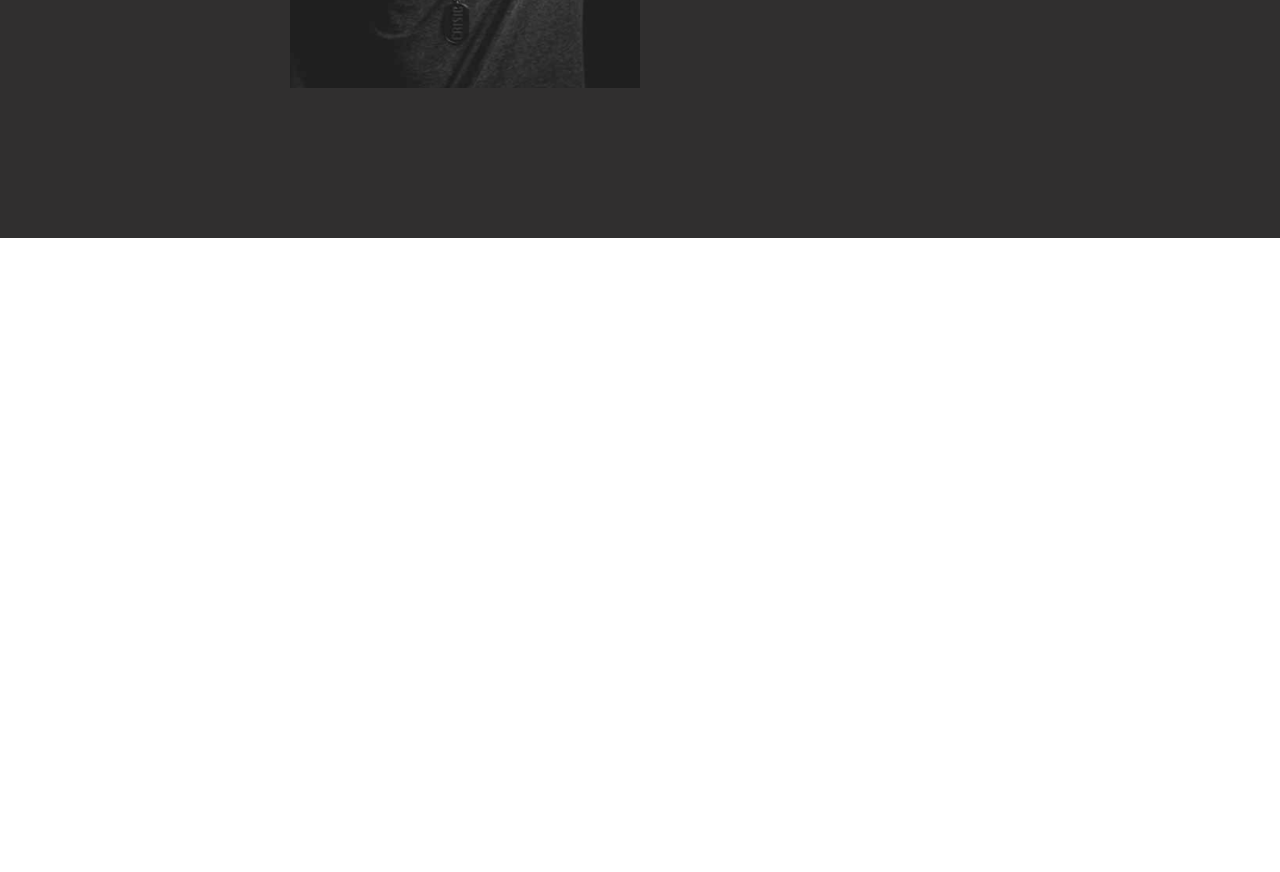
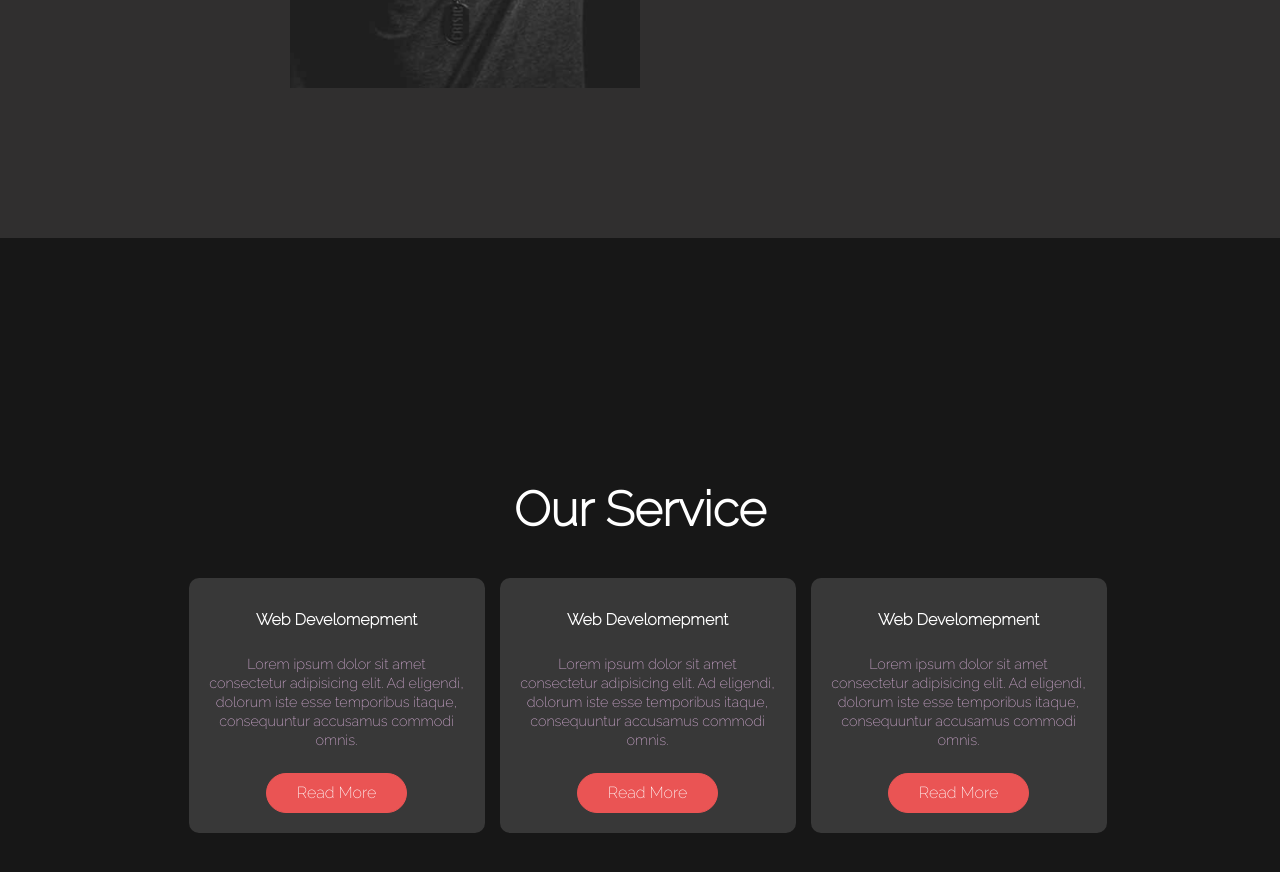
Before and after one commit to jvpi/practica, a website: page prueba.html in a window 1280 px wide. Shown: the part 1362-2234 px from the top of the page. Before the commit the page ends 1600 px from the top, so only its background shows below. Drawn offline with Linux system fonts and the light colour scheme.

Commit message:
article terminado

```diff
--- a/prueba.css
+++ b/prueba.css
@@ -162,4 +162,54 @@ body{
 	background-color: #000;
 
 }
-/*.main-h2, .main-h3*/
+/*service*/
+.service{
+	background-color: #171717;
+	overflow: hidden;
+	height: 100vh;
+	display: flex;
+	flex-direction: column;
+	justify-content: center;
+	align-items: center;
+}
+.service-title{
+	font-size: 3em;
+	margin-bottom: 40px;
+}
+.content-article{
+	width: 100%;
+	display: flex;
+	justify-content: center;
+}
+.article{
+	width: 20%;
+	text-align: center;
+	background-color: #383838;
+	margin-left: 15px;
+	padding:20px;
+	border-radius: 10px
+}
+.article-title{
+	font-size: 1em;
+}
+.article-parrafo{
+	font-size: .9em;
+	line-height: 19px;
+	padding: 10px 0;
+	color: #fcfc;
+}
+.service-btn{
+	outline: none;
+	border: none;
+	cursor: pointer;
+	padding: 10px 30px;
+	border-radius: 30px;
+	background-color: #EA5454;
+	color: #fff;
+	border: 1px solid #EA5454;
+	transition: background-color .4s
+}
+.service-btn:hover{
+	background-color: #000;
+
+}
--- a/prueba.html
+++ b/prueba.html
@@ -54,7 +54,27 @@
 				</div>
 			</div>
 		</main>
+		<div class="service">
+			<h2 class="service-title">Our Service</h2>
+			<div class="content-article">
+				<article class="article">
+					<h2 class="article-title">Web Develomepment</h2>
+					<p class="article-parrafo">Lorem ipsum dolor sit amet consectetur adipisicing elit. Ad eligendi, dolorum iste esse temporibus itaque, consequuntur accusamus commodi omnis. </p>
+					<button class="service-btn">Read More</button>
+				</article>
+				<article class="article">
+					<h2 class="article-title">Web Develomepment</h2>
+					<p class="article-parrafo">Lorem ipsum dolor sit amet consectetur adipisicing elit. Ad eligendi, dolorum iste esse temporibus itaque, consequuntur accusamus commodi omnis. </p>
+					<button class="service-btn">Read More</button>
+				</article>
+				<article class="article">
+					<h2 class="article-title">Web Develomepment</h2>
+					<p class="article-parrafo">Lorem ipsum dolor sit amet consectetur adipisicing elit. Ad eligendi, dolorum iste esse temporibus itaque, consequuntur accusamus commodi omnis.</p>
+					<button class="service-btn">Read More</button>
+				</article>
+			</div>
 
+		</div>
 	</section>
 
 	<footer></footer>
```
